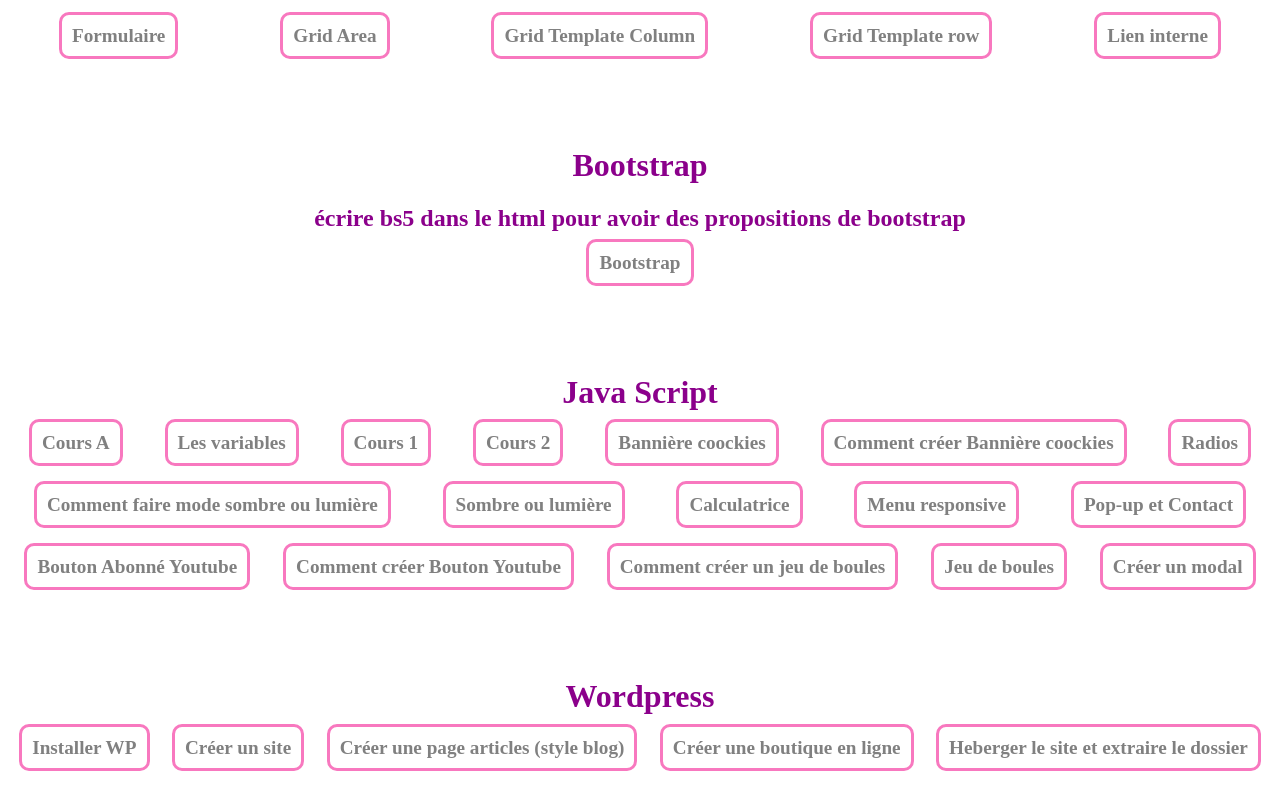
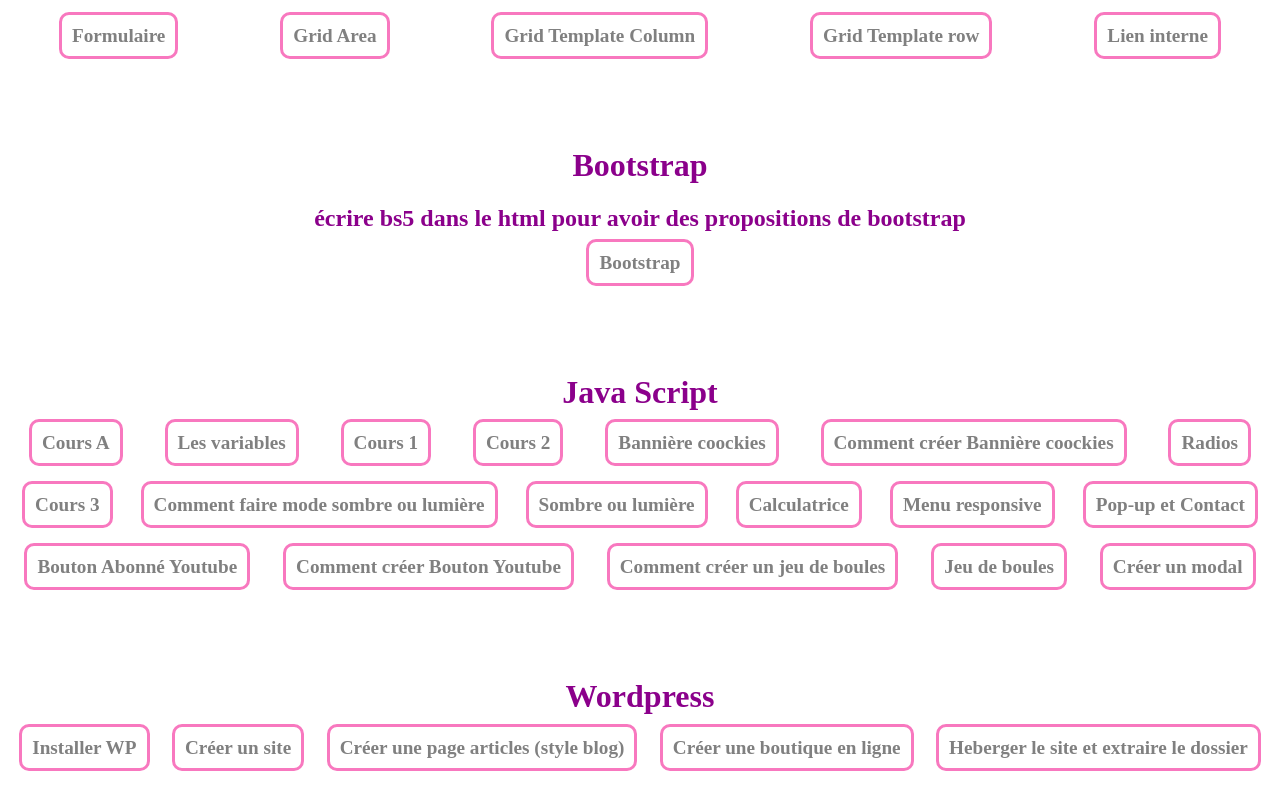
Before and after one commit to web-8/pense-bete, a plain HTML site: page index.html in a window 1280 px wide. Shown: the part 605-1404 px from the top of the page. Drawn offline with Linux system fonts and the light colour scheme.

Commit message:
Update index.html

```diff
--- a/index.html
+++ b/index.html
@@ -162,6 +162,10 @@
 
     <section class="deuxjs">
         <div>
+            <a href="./JS/cours js 5 avril.pdf" target="_blank">Cours 3</a>
+        </div>
+
+        <div>
             <a href="./JS/Choisir mode sombre ou lumineux.pdf" target="_blank">Comment faire mode sombre ou lumière</a>
         </div>
 
```
